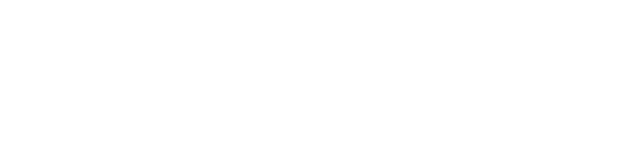
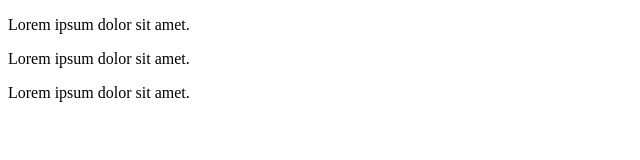
Before and after one commit to abhay-ag/jQuery, a plain HTML site: page Day-2/index.html in a window 1280 px wide. Shown: the whole page, without its empty margins (0-640 px from the left). Drawn offline with Linux system fonts and the light colour scheme.

Commit message:
hide function | html text added

```diff
--- a/Day-2/app.js
+++ b/Day-2/app.js
@@ -1,3 +1,13 @@
 /*
-    Event Methods
+    Event Methods == keyboard events
 */
+
+$(document).ready(function(){
+    // hide and show events
+
+    // .hide function takes time as milliseconds and takes that time to hide the object.
+
+    $('#learning').hide(3000, function(){
+        console.log("Content Hidden");
+    })
+})
--- a/Day-2/index.html
+++ b/Day-2/index.html
@@ -7,6 +7,10 @@
     <title>jQuery</title>
 </head>
 <body>
+    <p id="learning">Lorem ipsum dolor sit amet.</p>
+    <p class="test">Lorem ipsum dolor sit amet.</p>
+    <p class="test">Lorem ipsum dolor sit amet.</p>
+    <p>Lorem ipsum dolor sit amet.</p>
     <script src="../jquery-3.6.0.js"></script>
     <script src="./app.js"></script>
 </body>
```
